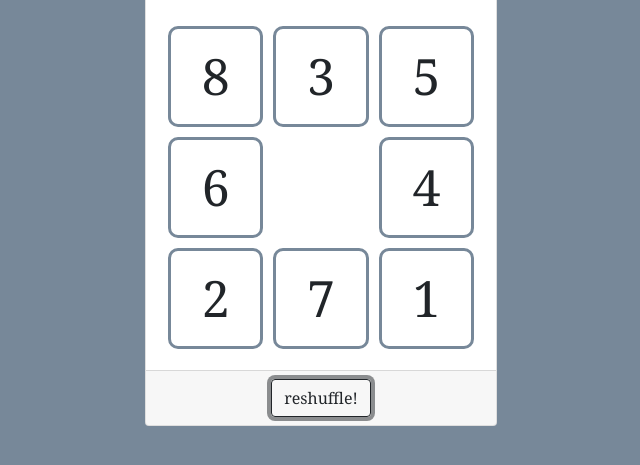
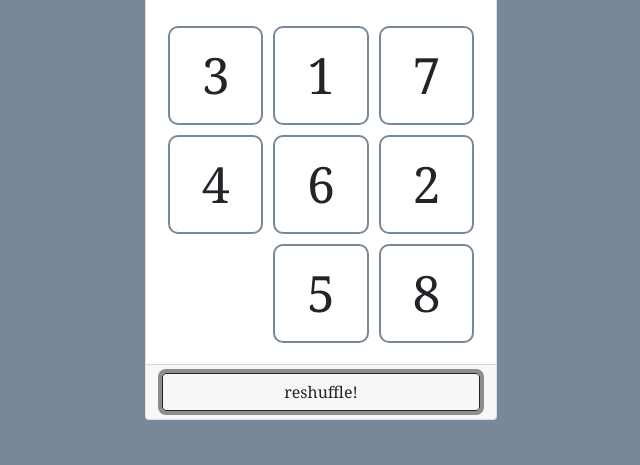
Before and after one commit to rangamboa/slide-tile, a plain HTML site: page index.html in a window 1280 px wide. Both pictures are taken after a click on the button "play!". Shown: the part 135-600 px from the top of the page, without its empty margins (319-959 px from the left). Drawn offline with nearby package versions, Linux system fonts and the light colour scheme.

Commit message:
some styling tweaks

```diff
--- a/assets/css/style.css
+++ b/assets/css/style.css
@@ -29,8 +29,6 @@ body {
     padding: 10px;
     min-width: 30%;
     min-height: 33%;
-    border: 3px solid lightslategrey;
-    border-radius: 10px;
     font-size: 50px;
     text-align: center;
     cursor: pointer;
@@ -40,15 +38,28 @@ body {
     background-color: lightsteelblue;
 }
 
+.blankTile {
+    border: none;
+}
+
+.numTile {
+    border: 2px solid lightslategrey;
+    border-radius: 10px;
+}
+
 #tile0:hover {
     background-color: white;
     cursor:default;
 }
 
-.blankTile {
-    border: none;
+#tileCard {
+    visibility: hidden;
 }
 
 h1, h6 {
     text-align: center;
 }
+
+button {
+    width: 100%;
+}
--- a/assets/js/script.js
+++ b/assets/js/script.js
@@ -1,13 +1,14 @@
 // Define variables.
 var tiles = [];
 var randomTiles = [];
+var tileGrid = $('#tileCard');
 var playBtn = $('#playButton');
 var tileEl = $('.tile');
-var tileZero;
 
-function playGame() {
+function initGame() {
 
-    console.log('playGame called.');
+    console.log('playGame() called.');
+    tileGrid.css('visibility', 'visible');
     playBtn.html('reshuffle!');
 
     tiles = ['0', '1', '2', '3', '4', '5', '6', '7', '8'];
@@ -23,28 +24,25 @@ function playGame() {
 
     }
 
-    console.log(randomTiles);
-    console.log(tileEl);
+    // Assign IDs to tiles, then display or hide accordingly.
+    for (i = 0; i < randomTiles.length; i++) {
 
-    // Assign IDs to tiles accordingly.
-    for (i = 0; i < randomTiles.length; i++) {
         tileEl[i].id = 'tile'+randomTiles[i];
         tileEl[i].innerText = randomTiles[i];
-        console.log(tileEl[i].innerText);
+
         tileString = '#tile'+i;
-        console.log(tileString);
-        $(tileString).addClass('tile');
+
+        $(tileString).addClass('numTile');
         $(tileString).removeClass('blankTile');
+
     }
 
-    // Remove "0" text from empty tile.
+    // Remove "0" text and border from empty tile.
     $('#tile0').text('');
+    $('#tile0').removeClass('numTile');
     $('#tile0').addClass('blankTile');
 
-
 }
-
-$('#tile0').addClass('blankTile');
 
 // Listen for click on play button.
 playBtn.on('click', function(event) {
@@ -53,6 +51,6 @@ playBtn.on('click', function(event) {
     event.preventDefault();
 
     // Call function to begin game.
-    playGame();
+    initGame();
 
 });
--- a/index.html
+++ b/index.html
@@ -16,21 +16,16 @@
 
             <h1 class="card-title">tile slide</h1>
             <h6 class="card-subtitle mb-2 text-muted">put the tiles in order</h6>
-            <div class="puzzle card-body">
-
-                <div class="tile" id="tile0"></div>
-                <div class="tile" id="tile1">1</div>
-                <div class="tile" id="tile2">2</div>
-
-                <div class="tile" id="tile3">3</div>
-                <div class="tile" id="tile4">4</div>
-                <div class="tile" id="tile5">5</div>
-
-                <div class="tile" id="tile6">6</div>
-                <div class="tile" id="tile7">7</div>
-                <div class="tile" id="tile8">8</div>
-
-
+            <div class="puzzle card-body" id="tileCard">
+                <div class="tile blankTile" id="tile0"></div>
+                <div class="tile numTile" id="tile1">1</div>
+                <div class="tile numTile" id="tile2">2</div>
+                <div class="tile numTile" id="tile3">3</div>
+                <div class="tile numTile" id="tile4">4</div>
+                <div class="tile numTile" id="tile5">5</div>
+                <div class="tile numTile" id="tile6">6</div>
+                <div class="tile numTile" id="tile7">7</div>
+                <div class="tile numTile" id="tile8">8</div>
             </div>
 
             <div class="card-footer"><button class="btn btn-outline-dark" id="playButton">play!</button></div>
@@ -42,6 +37,7 @@
     <script src="https://code.jquery.com/jquery-1.12.4.js"></script>
     <script src="https://code.jquery.com/ui/1.12.1/jquery-ui.js"></script>
     <script src="./assets/js/script.js"></script>
+
 </body>
 
 </html>
```
